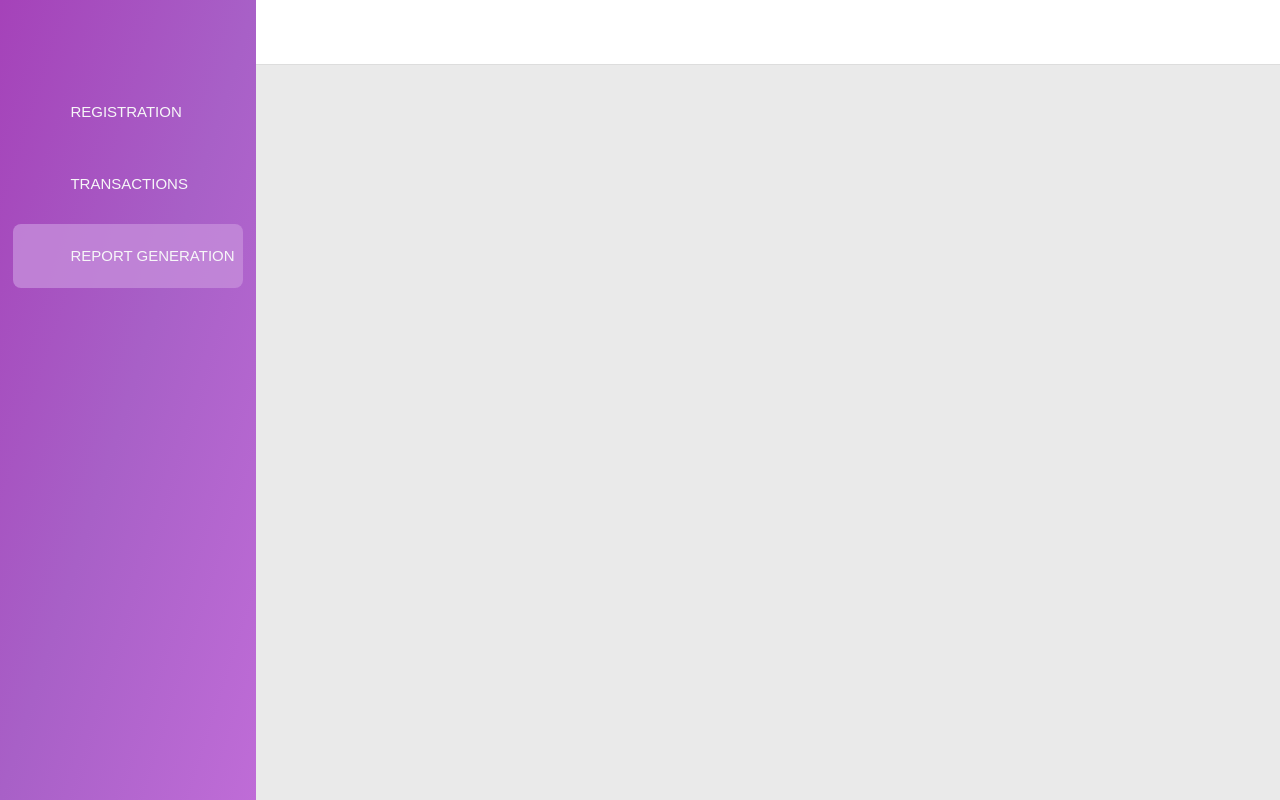
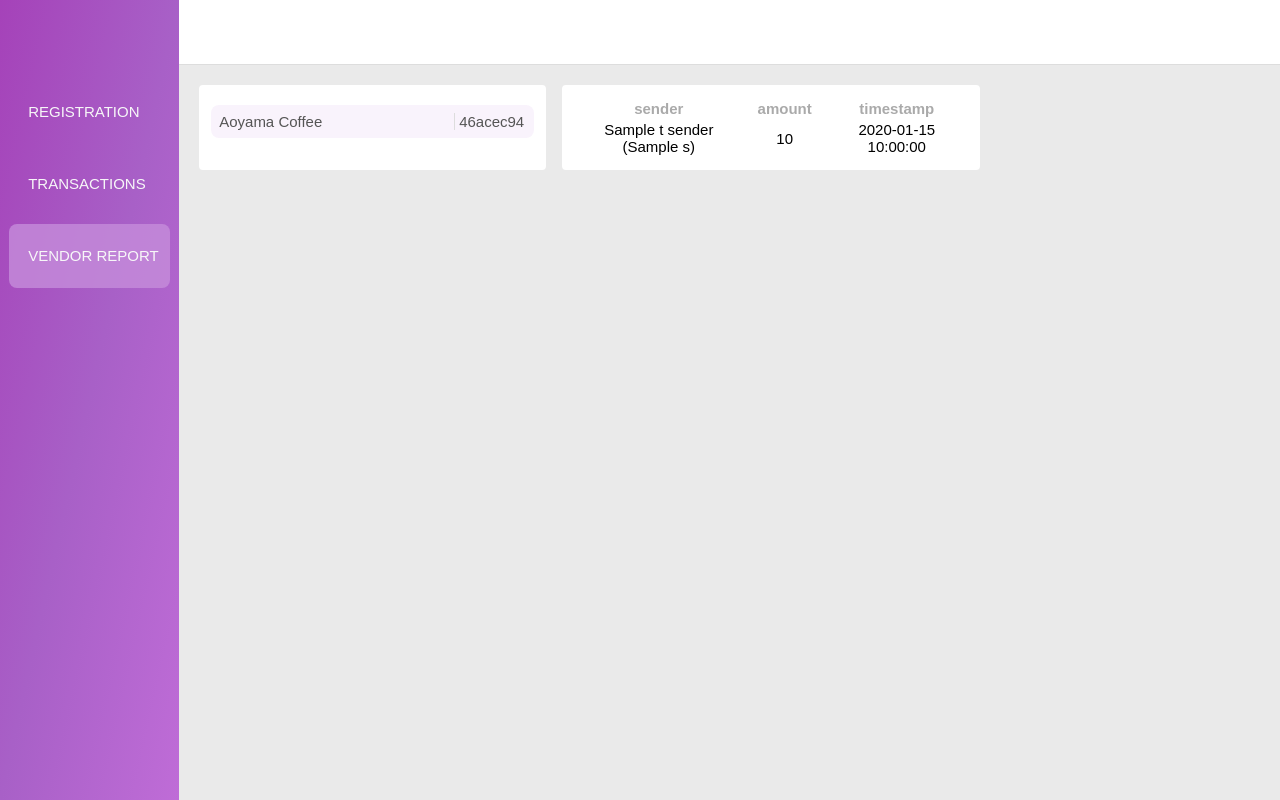
Before and after one commit to potatosquared13/buzz-block, a Flask app: template templates/reportgeneration.html in a window 1280 px wide. Run offline with Flask 2, Linux system fonts and the light colour scheme; the template is opened without the code that fills it: most values are stand-ins (such as "Sample title", 1, 10 or a date in 2020).

Commit message:
improve interface design

```diff
--- a/static/css/style.css
+++ b/static/css/style.css
@@ -10,7 +10,7 @@
 
 #sidebar {
     background-image: linear-gradient(to bottom right, #a542b9, #a860c7, #bf6cd7);
-    width: 20vw;
+    width: 14vw;
     position: fixed;
     height: 100vh;
 }
@@ -30,7 +30,8 @@
 }
 
 #sidebar a .link {
-    padding-left: 25%;
+    text-align: left;
+    padding-left: 1.5vw;
 }
 
 #sidebar a.active {
@@ -44,7 +45,7 @@
 
 #main {
     background: #eaeaea;
-    margin-left: 20vw;
+    margin-left: 14vw;
     min-height: 100vh;
 }
 
@@ -62,16 +63,20 @@
     border-bottom: 1px solid #ddd;
 }
 
-.header button {
+button {
+    border: none;
+    border-radius: 8px;
+    margin: 1vh 0;
+    padding: 8px;
+    background: rgba(198, 140, 219, 0.1);
     color: #555;
-    border: none;
-    background: transparent;
-    transition: 0.2s ease-in-out color;
+    transition: 0.2s ease-in-out background-color, 0.2s ease-in-out color;
 }
 
 button:hover {
     cursor: pointer;
     color: #a542b9;
+    background: rgba(198, 198, 219, 0.4);
 }
 
 .header .left-align {
@@ -82,7 +87,7 @@ button:hover {
 }
 
 .content, .content-flex {
-    min-height: 80vh;
+    /* min-height: 50vh; */
     padding: 12px;
 }
 
@@ -90,15 +95,23 @@ button:hover {
     display: flex;
 }
 
-.box-50, .box-100 {
+.box-50, .box-auto, .box-20, .box-30 {
     background: #fff;
     border-radius: 4px;
-    margin: 16px;
+    margin: 8px;
+    padding: 12px;
 }
 
 .box-50 {
-    padding: 12px;
     width: 50%;
+}
+
+.box-20 {
+    width: 20%;
+}
+
+.box-30 {
+    width: 30%;
 }
 
 form {
@@ -130,3 +143,31 @@ table {
 th {
     color: #aaa;
 }
+
+.button-container {
+    text-align: right;
+}
+
+#vendor-list {
+    list-style: none;
+    padding-left: 0;
+}
+
+.vendor-list-item {
+    width: 100%;
+    text-align: left;
+    display: flex;
+    padding-right: 10px;
+    word-wrap: break-word;
+}
+
+.vendor-name {
+    width: 100%;
+    padding-right: 2px;
+}
+
+.vendor-identity {
+    text-align: right;
+    border-left: 1px solid #ddd;
+    padding-left: 4px;
+}
--- a/templates/reportgeneration.html
+++ b/templates/reportgeneration.html
@@ -5,7 +5,7 @@
 <head>
     <meta charset="utf-8" />
     <meta name="viewport" content="width=device-width, initial-scale=1.0" />
-    <title>Transactions</title>
+    <title>Vendors</title>
     <link href="../static/css/style.css" rel="stylesheet" type="text/css" />
     <!-- <script src="../static/js/reportgeneration.js"></script> -->
 </head>
@@ -21,17 +21,49 @@
                 <div class="link">TRANSACTIONS</div>
             </a>
             <a class="active" href="#">
-                <div class="link">REPORT GENERATION</div>
+                <div class="link">VENDOR REPORT</div>
             </a>
         </div>
         <div id="main">
             <div class="header">
-                <div class="right-align">
+            </div>
+            <div class="content-flex">
+                <div class="box-30">
+                    <ul id="vendor-list">
+                        <li>
+                            <button class="vendor-list-item">
+                                <div class="vendor-name">Aoyama Coffee</div>
+                                <div class="vendor-identity">46acec94</div>
+                            </button>
+                        </li>
+                    </ul>
+                </div>
+                <div class="box-auto">
+                    <table>
+                        <tr>
+                            <th scope="col">sender</th>
+                            <th scope="col">amount</th>
+                            <th scope="col">timestamp</th>
+                        </tr>
 
+                        {% set ns = namespace(t_index = 0) %}
+
+                        {% for block in blocks %}
+
+                        {% for transaction in block.transactions %}
+                        <tr>
+                            <td style="width: 30%; text-align: center">{{t_senders[ns.t_index].name}}
+                                ({{(transaction.sender[:8])}})</td>
+                            <td style="width: 15%; text-align: center">{{transaction.amount}}</td>
+                            <td style="width: 25%; text-align: center">{{transaction.timestamp}}</td>
+                        </tr>
+                        {% set ns.t_index = ns.t_index + 1%}
+
+                        {% endfor %}
+
+                        {% endfor %}
+                    </table>
                 </div>
-            </div>
-            <div class="content">
-
             </div>
         </div>
 
--- a/templates/transactions.html
+++ b/templates/transactions.html
@@ -21,7 +21,7 @@
                 <div class="link">TRANSACTIONS</div>
             </a>
             <a href="#">
-                <div class="link">REPORT GENERATION</div>
+                <div class="link">VENDOR REPORT</div>
             </a>
         </div>
         <div id="main">
@@ -31,7 +31,7 @@
                 </div>
             </div>
             <div class="content">
-                <div class="box-100">
+                <div class="box-auto">
                     <table>
                         <tr>
                             <th scope="col">sender</th>
@@ -60,7 +60,7 @@
                         {% endfor %}
                     </table>
                 </div>
-                <div class="box-100">
+                <div class="box-auto">
                     <table>
                         <tr>
                             <th scope="col">sender</th>
--- a/test_create.py
+++ b/test_create.py
@@ -30,7 +30,7 @@ for c in lc:
     # add client to database
     db.insert(c, str(randint(100000000, 999999999)), 500, 0)
     # create transaction and add to transaction list
-    t = Transaction(3, node.client.identity, c.identity[:96], 500)
+    t = Transaction(0, node.client.identity, c.identity[:96], 500)
     node.client.sign(t)
     ts.append(t)
     # export client keys for reuse later
```
Also changed, not shown: leader.py (+0 -14 lines), templates/registration.html (+8 -4 lines).
